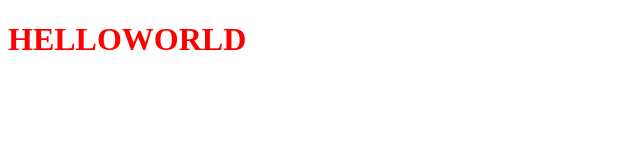
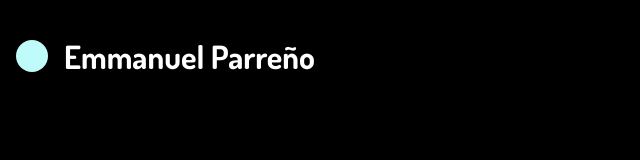
Before and after one commit to Emman-pip/portfolio-v1, a website built with webpack: page dist/index.html in a window 1280 px wide. Shown: the top 160 px of the page, without its empty margins (0-640 px from the left). Built offline with nearby package versions, Linux system fonts and the light colour scheme.

Commit message:
Add style to top bar and body.

```diff
--- a/src/dom.js
+++ b/src/dom.js
@@ -1,7 +1,32 @@
-export function lol() {
+export function layout() {
+  //body
   const body = document.querySelector("body");
-  const hello = document.createElement("h1");
-  hello.textContent = "HELLOWORLD";
-  hello.classList.add("haha");
-  body.appendChild(hello);
+
+  //top bar
+  const topBar = document.createElement("section");
+  topBar.classList.add("topBar");
+
+  const nameContainer = document.createElement("div");
+  nameContainer.classList.add("nameContainer");
+  topBar.appendChild(nameContainer);
+
+  const circle = document.createElement("div");
+  circle.classList.add("circle");
+  nameContainer.appendChild(circle);
+
+  const myName = document.createElement("div");
+  myName.classList.add("name");
+  myName.textContent = "Emmanuel Parreño";
+  nameContainer.appendChild(myName);
+
+  body.appendChild(topBar);
+  console.log("lol");
+
+  //first prompt
+  const firstPart = document.createElement("section");
+  body.appendChild(firstPart);
+
+  //about me
+
+  //projects
 }
--- a/src/index.js
+++ b/src/index.js
@@ -1,5 +1,4 @@
-import { lol } from "./dom.js";
 import "./style.css";
+import { layout } from "./dom.js";
 
-console.log("lolas");
-lol();
+layout();
--- a/src/style.css
+++ b/src/style.css
@@ -1,3 +1,50 @@
 * {
-  color: red;
+  padding: 0px;
+  margin: 0px;
+  box-sizing: border-box;
+  --main-color: #000000;
+  --white-shade: white;
+  --main-accent: #00c9c8;
+  --light-accent: #bffcf9;
+  --dark-accent: #47817f;
 }
+body {
+  background: var(--main-color);
+  /* background-color: white; */
+  height: 200vh;
+}
+
+.topBar {
+  /* background-color: white; */
+  position: sticky;
+  height: 6rem;
+  display: flex;
+  mix-blend-mode: difference;
+  top: 0.5rem;
+  display: flex;
+  padding: 1rem;
+  align-items: center;
+}
+
+.nameContainer {
+  display: flex;
+  align-items: center;
+  gap: 1rem;
+}
+
+.circle {
+  height: 2rem;
+  width: 2rem;
+  background-color: var(--light-accent);
+  border-radius: 100rem;
+}
+@font-face {
+  font-family: Dosis-Bold;
+  src: url("./fonts/Dosis-Bold.ttf");
+}
+.name {
+  font-family: Dosis-Bold;
+  font-size: 2rem;
+  color: var(--white-shade);
+  /* mix-blend-mode: difference; */
+}
--- a/webpack.config.js
+++ b/webpack.config.js
@@ -3,10 +3,15 @@ const HtmlWebpackPlugin = require("html-webpack-plugin");
 
 module.exports = {
   entry: {
-    mode: "development",
     index: "./src/index.js",
     domElements: "./src/dom.js",
   },
+  devtool: "inline-source-map",
+  plugins: [
+    new HtmlWebpackPlugin({
+      title: "Portfolio-v1",
+    }),
+  ],
   output: {
     clean: true,
     filename: "[name].bundle.js",
@@ -15,12 +20,11 @@ module.exports = {
       String.raw`D:\programming-as-a-freelancer\portfolio-v1\dist`
     ),
   },
-  plugins: [
-    new HtmlWebpackPlugin({
-      title: "Portfolio-v1",
-    }),
-  ],
   module: {
-    rules: [{ test: /\.css$/i, use: ["style-loader", "css-loader"] }],
+    rules: [
+      { test: /\.css$/i, use: ["style-loader", "css-loader"] },
+      { test: /\.(woff|tff)$/i, type: "asset/resource" },
+      { test: /\.(png|svg|jpg|jpeg|gif)$/i, type: "asset/resource" },
+    ],
   },
 };
```
Also changed, not shown: dist/1231ff1f0aac5aad68c3.ttf (added), dist/index.bundle.js, src/fonts/Dosis-Bold.ttf (added), src/fonts/Dosis-ExtraBold.ttf (added), src/fonts/Dosis-ExtraLight.ttf (added), src/fonts/Dosis-Light.ttf (added), src/fonts/Dosis-Medium.ttf (added), src/fonts/Dosis-Regular.ttf (added), src/fonts/Dosis-SemiBold.ttf (added), 1 other file.
